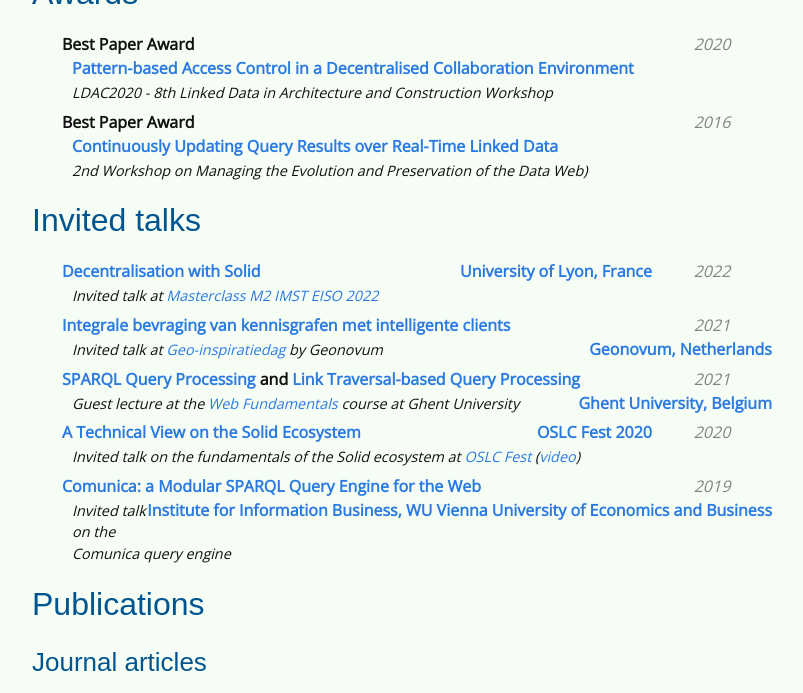
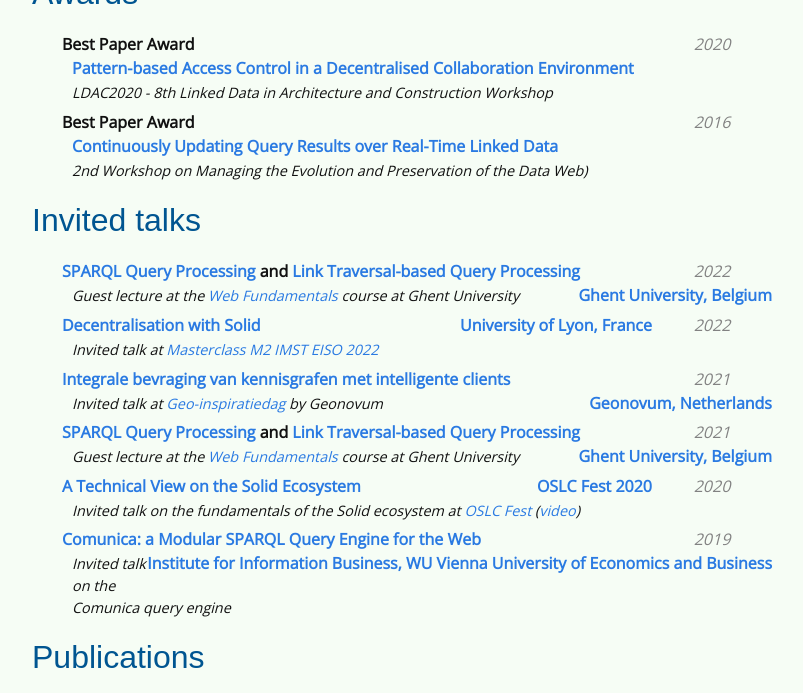
Before and after one commit to rubensworks/rubensworks.net, a Jekyll site: the page built from cv.md, in a window 1280 px wide and 900 px high, scrolled down 2408 px, cut to the strip 0-693 px from the top of the window. Shown: the whole strip, without its empty margins (238-1041 px from the left). Built offline with Jekyll 4.4.1, drawn with Linux system fonts in a browser that asks for light colours; some web fonts are replaced.

Commit message:
Add web fundamentals 2022 guest lectures to CV

```diff
--- a/cv.md
+++ b/cv.md
@@ -241,6 +241,12 @@
 
 <ul class="cv-listing">
 {% include cv-listing.html
+    subject="[SPARQL Query Processing](https://www.rubensworks.net/raw/slides/2022/ugent-webfundamentals-sparqlengines/) and [Link Traversal-based Query Processing](https://www.rubensworks.net/raw/slides/2022/ugent-webfundamentals-linktraversal/)"
+    date="2022"
+    location="Ghent University, Belgium"
+    description="Guest lecture at the [Web Fundamentals](https://rubenverborgh.github.io/WebFundamentals/) course at Ghent University"
+%}
+{% include cv-listing.html
     subject="[Decentralisation with Solid](https://www.rubensworks.net/raw/slides/2022/eiso-solid/)"
     date="2022"
     location="University of Lyon, France"
```
